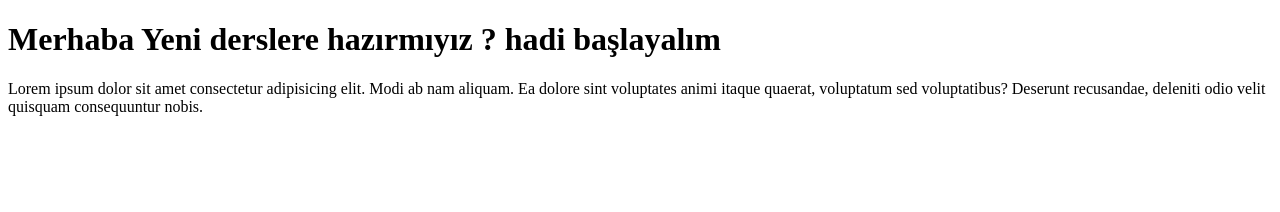
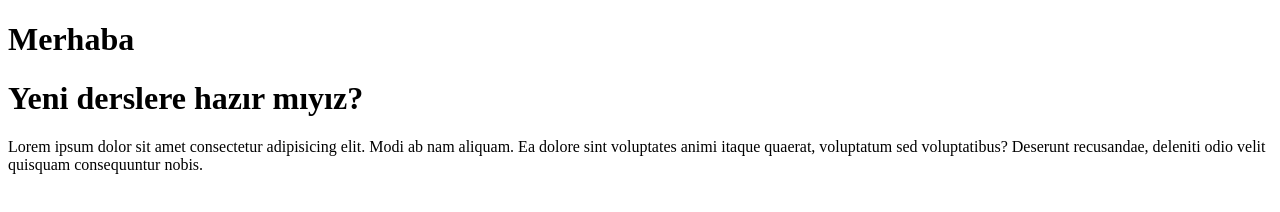
Before and after one commit to MerveSky/myfirstproject, a plain HTML site: page index.html in a window 1280 px wide. Drawn offline with Linux system fonts and the light colour scheme.

Commit message:
index dosyası eklendi

```diff
--- a/index.html
+++ b/index.html
@@ -6,9 +6,8 @@
     <title>Document</title>
 </head>
 <body>
-    <h1>Merhaba
-        Yeni derslere hazırmıyız ? hadi başlayalım
-    </h1>
+    <h1>Merhaba  </h1>
+    <h1> Yeni derslere hazır mıyız?</h1>
     <p>Lorem ipsum dolor sit amet consectetur adipisicing elit. Modi ab nam aliquam. Ea dolore sint voluptates animi itaque quaerat, voluptatum sed voluptatibus? Deserunt recusandae, deleniti odio velit quisquam consequuntur nobis.</p>
 </body>
 </html>
```
